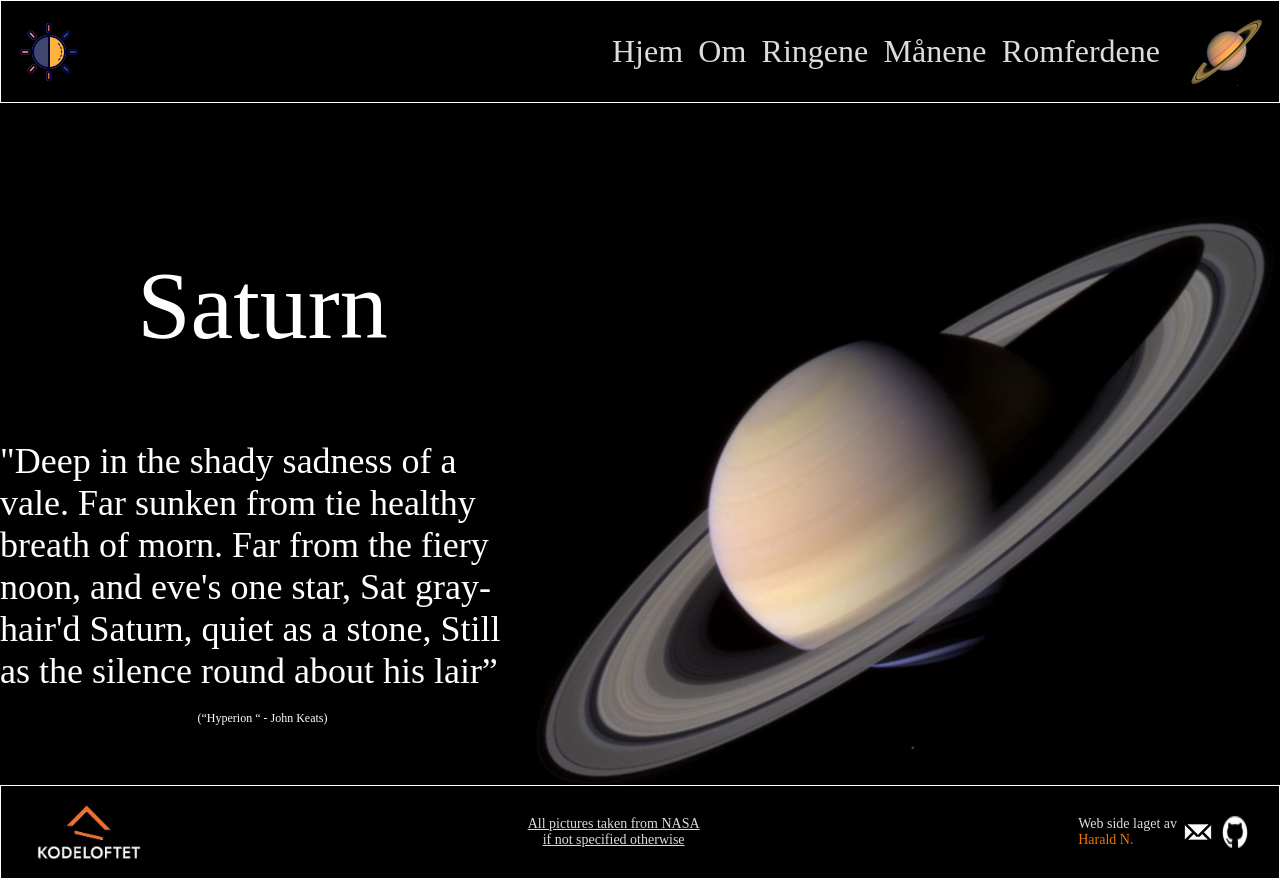
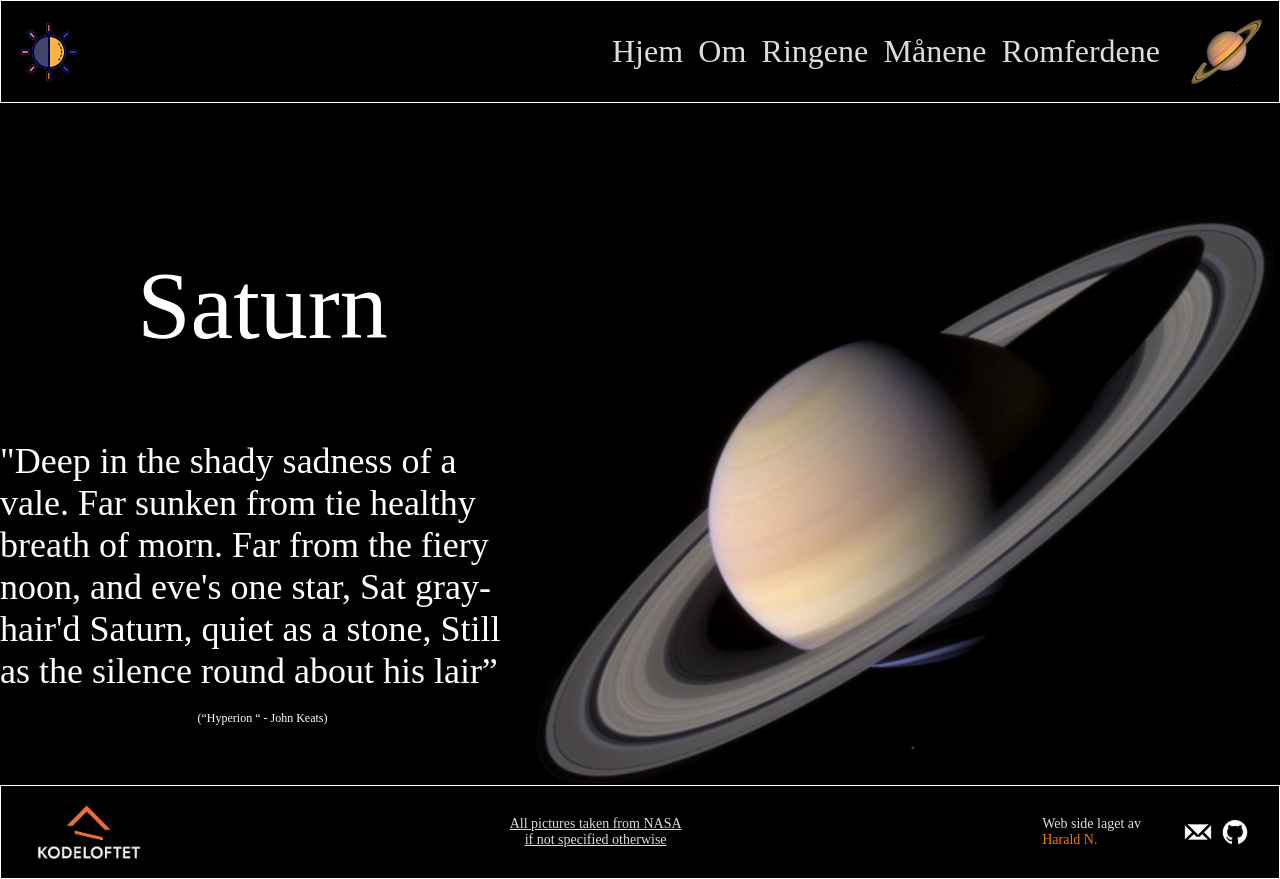
Before and after one commit to Lazy-CSharp-Coder/Saturn, a website: page index.html in a window 1280 px wide. Drawn offline with Linux system fonts and the light colour scheme; a web font is replaced by a local one.

Commit message:
ferdig side 1

```diff
--- a/styles.css
+++ b/styles.css
@@ -202,10 +202,13 @@ h1 {
 .minInfoDiv {
   flex-direction: column;
   justify-content: center;
+  padding-right:36px;
 }
 
 .infoAndIconsDiv {
   flex-direction: row;
+  align-items: center;
+
 }
 
 
```
